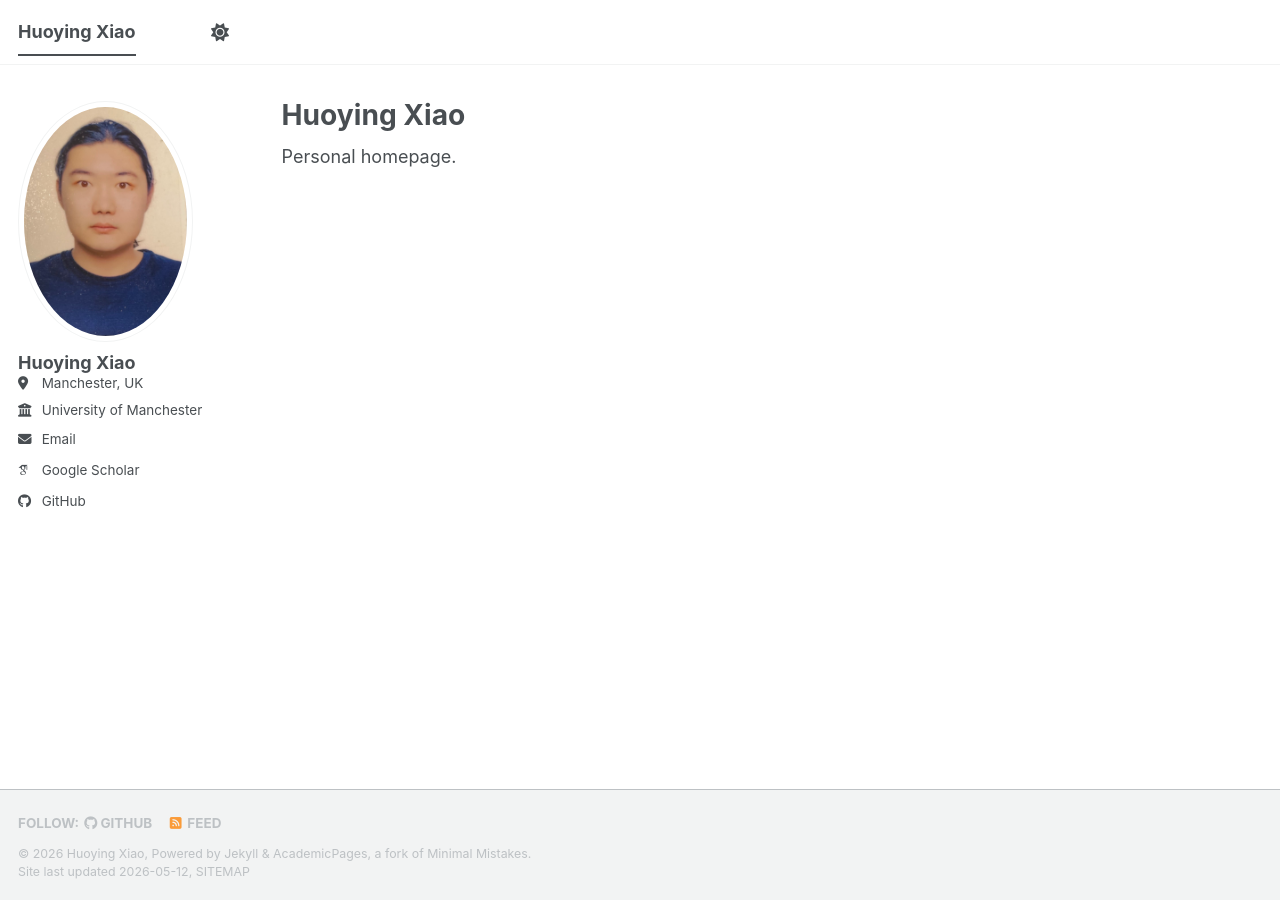
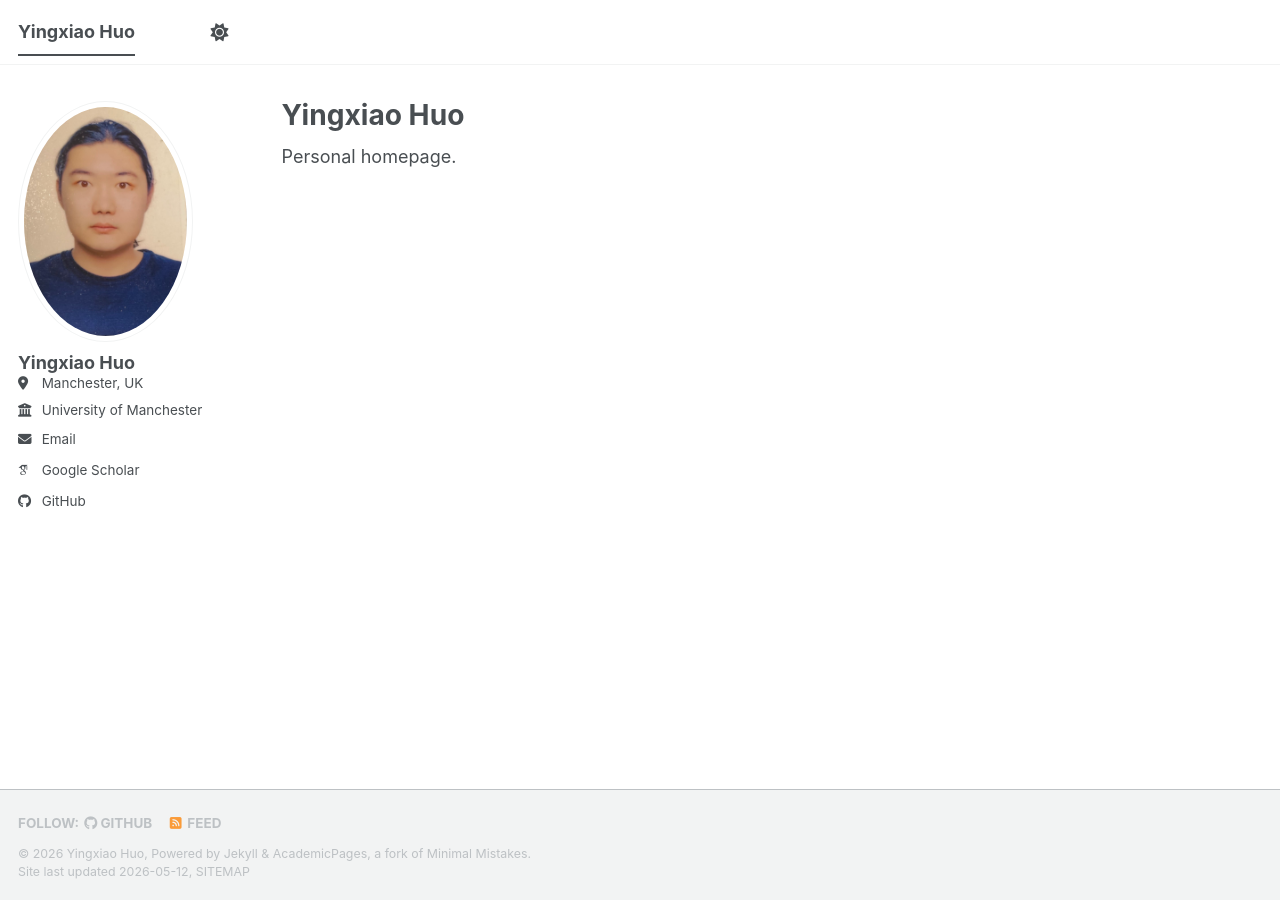
Before and after one commit to HuoYingxiao/huoyingxiao.github.io, a Jekyll site: the page built from _pages/about.md, in a window 1280 px wide. Built offline with Jekyll 4.4.1, drawn with Linux system fonts in a browser that asks for light colours; some web fonts are replaced; a script bundle is joined from its source files by our own code; library files that are not in the unit come from our copies.

Commit message:
Fix displayed name

```diff
--- a/_config.yml
+++ b/_config.yml
@@ -9,9 +9,9 @@
 # Basic Site Settings
 locale                   : "en-US"
 site_theme               : "default" # The available themes options are "default", "air", "sunrise", "mint", "dirt" and "contrast"
-title                    : "Huoying Xiao"
+title                    : "Yingxiao Huo"
 title_separator          : "-"
-name                     : &name "Huoying Xiao"
+name                     : &name "Yingxiao Huo"
 description              : &description "Personal homepage"   # Update this with a general description of your site, this is the default if not overridden by a page
 url                      : https://huoyingxiao.github.io # The base hostname & protocol for your site e.g. "https://[your GitHub username].github.io",
                                                            # or if you already have some other page hosted on Github then use "https://[your GitHub username].github.io/[Your Repo Name]"
@@ -24,7 +24,7 @@ repository               : "HuoYingxiao/huoyingxiao.github.io"
 author:
   # Biographic information
   avatar           : "profile.jpg"
-  name             : "Huoying Xiao"
+  name             : "Yingxiao Huo"
   pronouns         :  # example: "she/her"
   bio              :
   location         : Manchester, UK
--- a/_pages/about.md
+++ b/_pages/about.md
@@ -1,6 +1,6 @@
 ---
 permalink: /
-title: "Huoying Xiao"
+title: "Yingxiao Huo"
 author_profile: true
 redirect_from:
   - /about/
```
